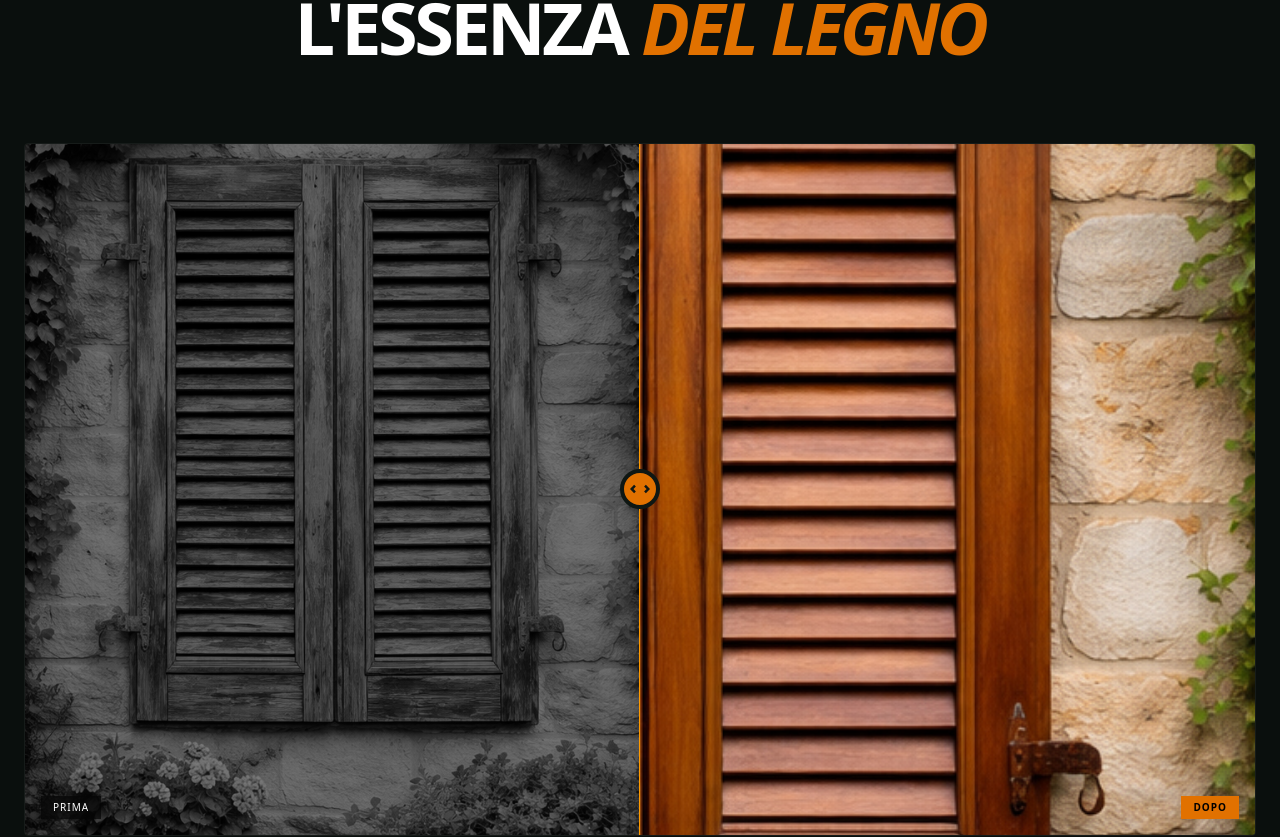
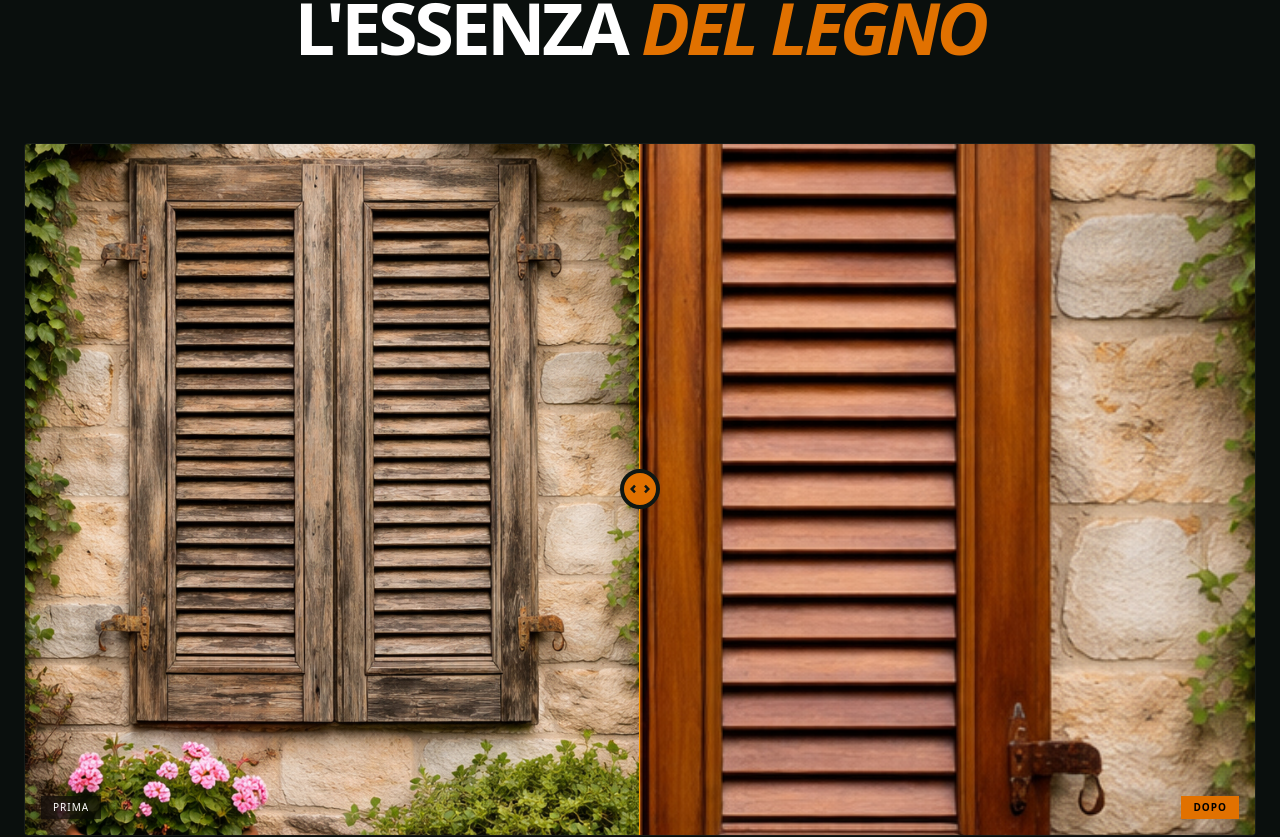
Before and after one commit to InfiniteFacezie/gmwoodlab, a React (Vite) app: page / in a window 1280 px wide. Shown: the part 2846-3683 px from the top of the page. Built offline with nearby package versions, Linux system fonts and the light colour scheme.

Commit message:
Portfolio: rimosso effetto grayscale e brightness dall'immagine prima dello slider

```diff
--- a/src/components/Portfolio.jsx
+++ b/src/components/Portfolio.jsx
@@ -60,7 +60,7 @@ const Portfolio = () => {
             >
               <img
                 src="/slider2.jpg"
-                className="absolute inset-0 h-full object-cover grayscale brightness-50"
+                className="absolute inset-0 h-full object-cover"
                 style={{
                   width: containerRef.current ? `${containerRef.current.offsetWidth}px` : '100%',
                   maxWidth: 'none'
```
